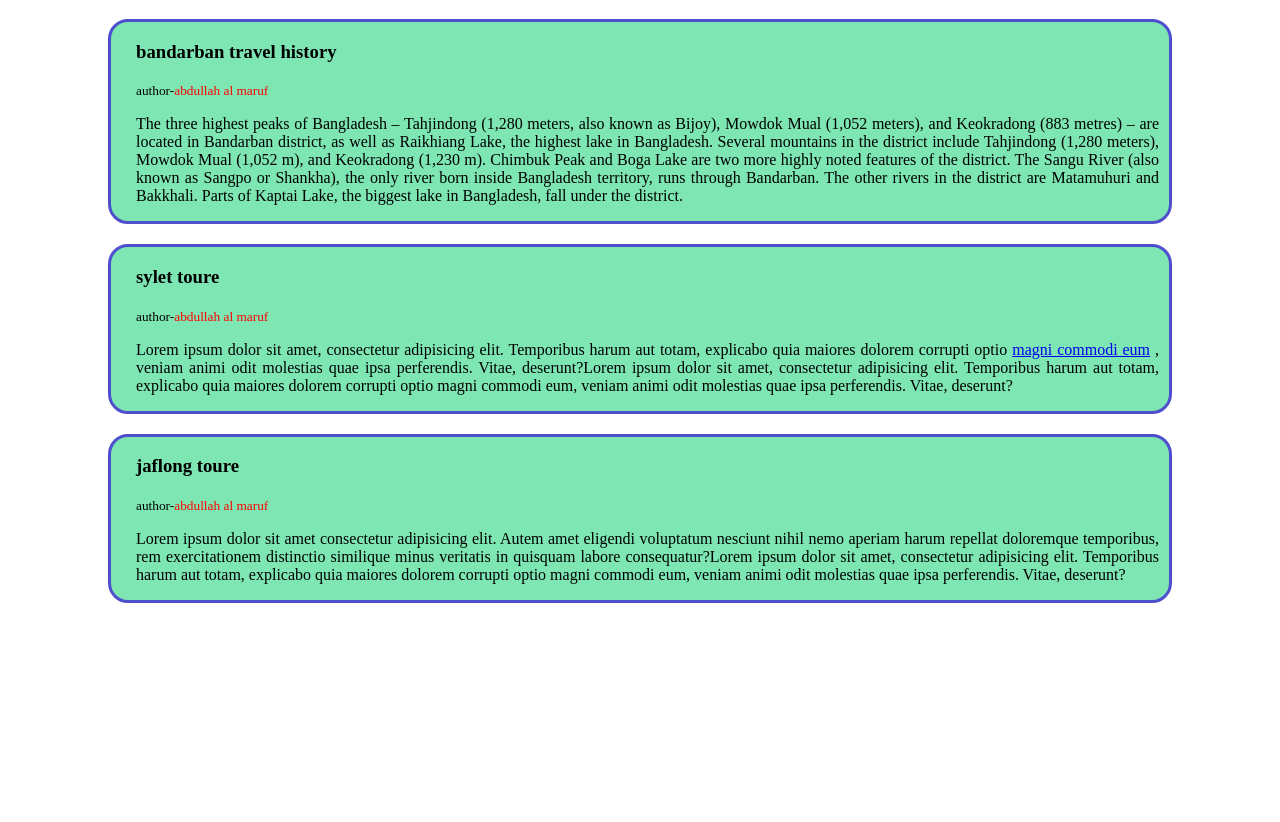
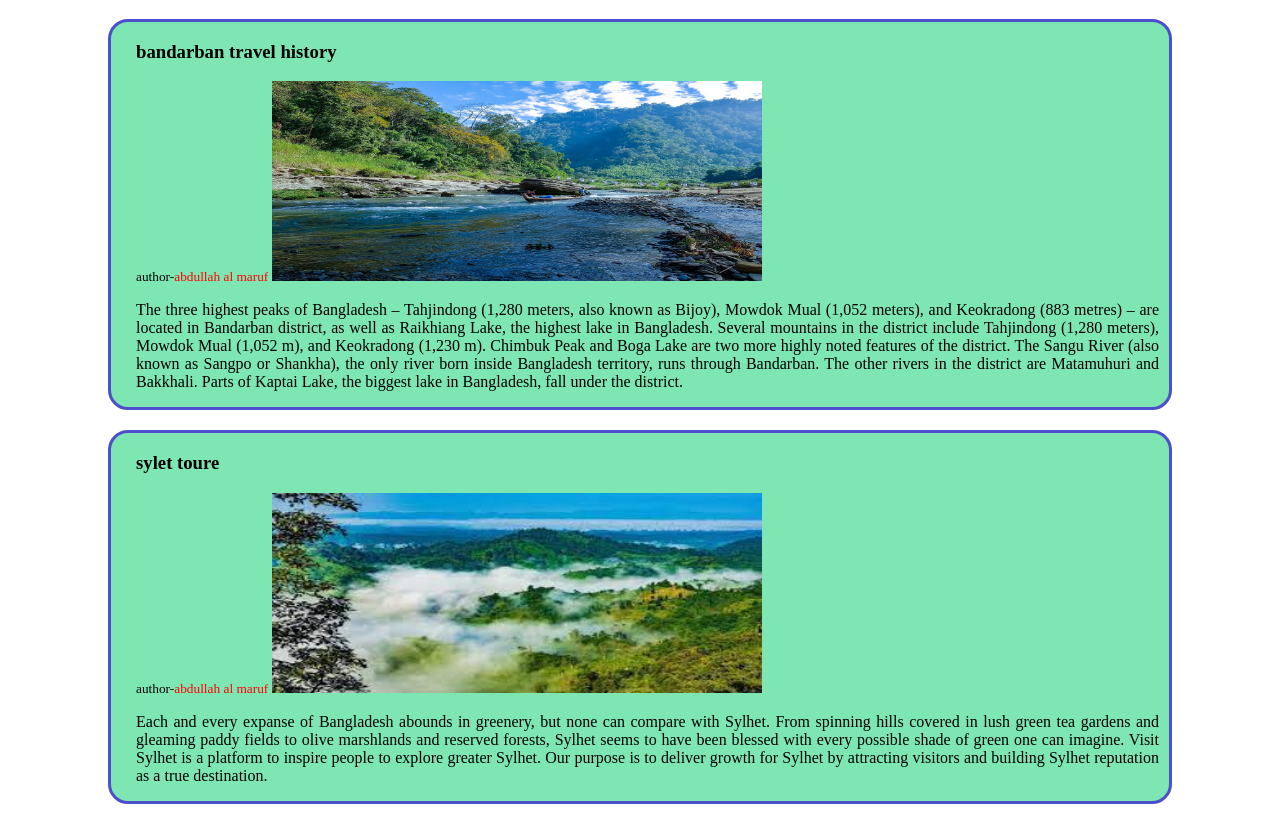
Before and after one commit to almruf/second-repo, a plain HTML site: page index.html in a window 1280 px wide. Shown: the part 61-883 px from the top of the page. Before the commit the page ends 800 px from the top, so only its background shows below. Drawn offline with Linux system fonts and the light colour scheme.

Commit message:
added img & text

```diff
--- a/index.html
+++ b/index.html
@@ -15,18 +15,24 @@
     <div class="para">
             <h3 class="subject">bandarban travel history</h3>
         <small class="subject">author-<span class="author">abdullah al maruf</span></small>
+        <img src="img/bban.jpg" alt="bandarban">
         <p >The three highest peaks of Bangladesh – Tahjindong (1,280 meters, also known as Bijoy), Mowdok Mual (1,052 meters), and Keokradong (883 metres) – are located in Bandarban district, as well as Raikhiang Lake, the highest lake in Bangladesh. Several mountains in the district include Tahjindong (1,280 meters), Mowdok Mual (1,052 m), and Keokradong (1,230 m). Chimbuk Peak and Boga Lake are two more highly noted features of the district. The Sangu River (also known as Sangpo or Shankha), the only river born inside Bangladesh territory, runs through Bandarban. The other rivers in the district are Matamuhuri and Bakkhali. Parts of Kaptai Lake, the biggest lake in Bangladesh, fall under the district.</p>
     </div>
     <div class="para">
             <h3 class="subject">sylet toure</h3>
             <small class="subject">author-<span class="author">abdullah al maruf</span></small>
-        <p>Lorem ipsum dolor sit amet, consectetur adipisicing elit. Temporibus harum aut totam, explicabo quia maiores dolorem corrupti optio <a href="https://vromonguide.com/place/nilgiri-bandarban">magni commodi eum</a> , veniam animi odit molestias quae ipsa perferendis. Vitae, deserunt?Lorem ipsum dolor sit amet, consectetur adipisicing elit. Temporibus harum aut totam, explicabo quia maiores dolorem corrupti optio magni commodi eum, veniam animi odit molestias quae ipsa perferendis. Vitae, deserunt?</p>
+            <img src="img/sylet.jpg" alt="bandarban">
+        <p>Each and every expanse of Bangladesh abounds in greenery, but none can compare with Sylhet. From spinning hills covered in lush green tea gardens and gleaming paddy fields to olive marshlands and reserved forests, Sylhet seems to have been blessed with every possible shade of green one can imagine.
+
+            Visit Sylhet is a platform to inspire people to explore greater Sylhet. Our purpose is to deliver growth for Sylhet by attracting visitors and building Sylhet reputation as a true destination.
+            </p>
     </div>
     <div class="para">
-            <h3 class="subject">jaflong toure</h3>
+            <h3 class="subject">sentmertine toure</h3>
             <small class="subject">author-<span class="author">abdullah al maruf</span></small>
+            <img src="img/sent.jpg" alt="sentmertine">
 
-        <p>Lorem ipsum dolor sit amet consectetur adipisicing elit. Autem amet eligendi voluptatum nesciunt nihil nemo aperiam harum repellat doloremque temporibus, rem exercitationem distinctio similique minus veritatis in quisquam labore consequatur?Lorem ipsum dolor sit amet, consectetur adipisicing elit. Temporibus harum aut totam, explicabo quia maiores dolorem corrupti optio magni commodi eum, veniam animi odit molestias quae ipsa perferendis. Vitae, deserunt?</p>
+        <p>Saint Martin (French: Saint-Martin; Dutch: Sint Maarten) is an island in the northeast Caribbean Sea, approximately 300 km (190 mi) east of Puerto Rico. The 87 square kilometres (34 sq mi) island is divided roughly 60:40 between the French Republic (53 square kilometres (20 sq mi))[1] and the Kingdom of the Netherlands (34 square kilometres (13 sq mi)),[2] but the Dutch part is more populated than the French part. The division dates to 1648. The northern French part comprises the Collectivity of Saint Martin and is an overseas collectivity of the French Republic. As part of France, the French part of the island is also part of the European Union.[6] The southern Dutch part comprises Sint Maarten and is one of four constituent countries that form the Kingdom of the Netherlands.</p>
 
 
     </div>
--- a/styel.css
+++ b/styel.css
@@ -1,3 +1,8 @@
+.para img{
+    height: 200px;
+    width: 490px;
+
+}
 h1{
     margin-left: 100px;
     text-align: center;
```
Also changed, not shown: img/bban.jpg (added), img/sent.jpg (added), img/sylet.jpg (added).
